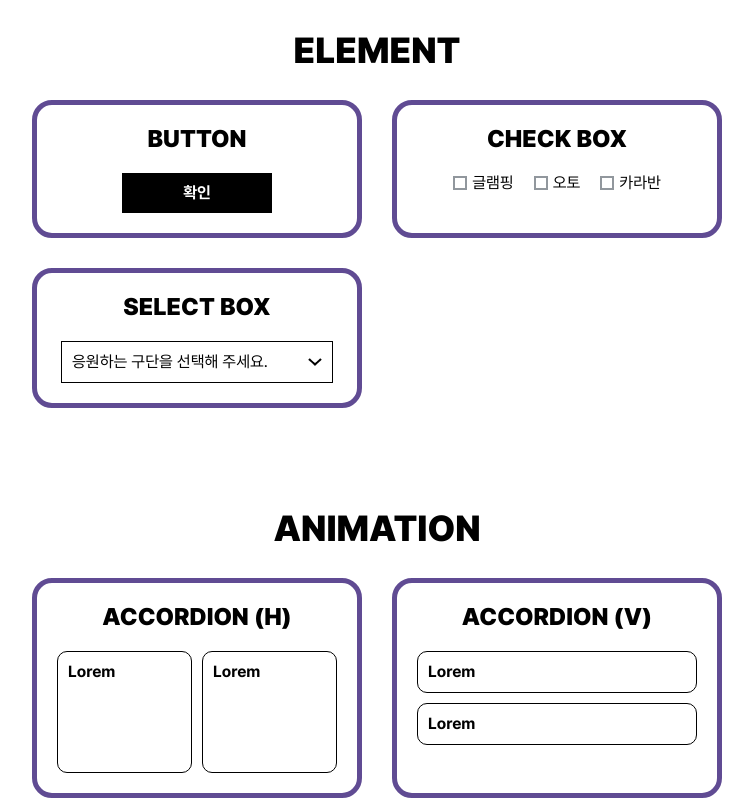
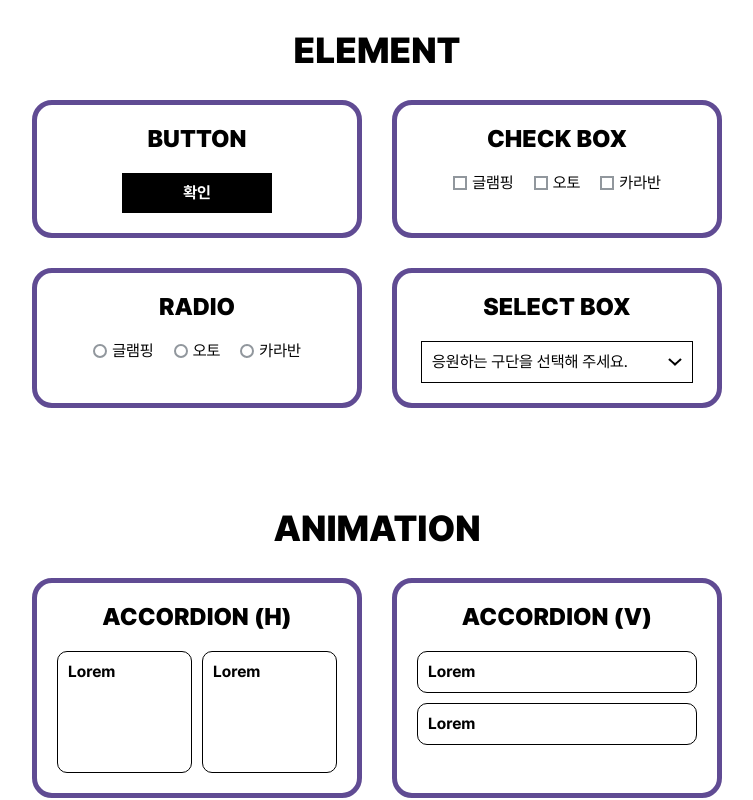
Before and after one commit to ParkGana/component-react-vite, a Next.js app: page / in a window 1280 px wide. Shown: the top 800 px of the page, without its empty margins (263-1016 px from the left). Built offline with nearby package versions, Linux system fonts and the light colour scheme.

Commit message:
RADIO 구현

```diff
--- /dev/null
+++ b/src/component/radio/radio.hook.ts
@@ -0,0 +1,12 @@
+export function useRadio(choiceCallback: (value: string) => void) {
+    /* RADIO 선택 이벤트 */
+    const onChoiceOption = (value: string) => {
+        choiceCallback(value)
+    }
+
+    return {
+        events: {
+            onChoiceOption
+        }
+    }
+}
--- /dev/null
+++ b/src/component/radio/radio.style.ts
@@ -0,0 +1,44 @@
+import styled from 'styled-components'
+
+export namespace RadioStyle {
+    export const Container = styled.div`
+        display: grid;
+        grid-template-columns: repeat(3, fit-content(200px));
+        gap: 20px;
+    `
+
+    export const SafetyContainer = styled.div`
+        display: grid;
+        align-items: center;
+        grid-template-columns: repeat(2, auto);
+    `
+
+    export const Input = styled.input`
+        ${({ theme }) => `
+            -webkit-appearance: none;
+            -moz-appearance: none;
+            appearance: none;
+            width: 14px;
+            height: 14px;
+            border: 2px solid ${theme.color.gray};
+            border-radius: 50%;
+            outline: none;
+            cursor: pointer;
+
+            :checked {
+                background-color: ${theme.color.gray};
+                border: 2px solid ${theme.color.white};
+                box-shadow: 0 0 0 2px ${theme.color.gray};
+            }
+        `}
+    `
+
+    export const Text = styled.label`
+        ${({ theme }) => `
+            ${theme.font.body1};
+            color: ${theme.color.black};
+            padding-left: 5px;
+            cursor: pointer;
+        `}
+    `
+}
--- /dev/null
+++ b/src/component/radio/radio.view.tsx
@@ -0,0 +1,30 @@
+import React from 'react'
+import { RadioStyle } from './radio.style'
+import { useRadio } from './radio.hook'
+
+export function Radio({
+    options,
+    choiceCallback
+}: {
+    options: Array<string[]>
+    choiceCallback: (value: string) => void
+}) {
+    const { events } = useRadio(choiceCallback)
+
+    return (
+        <RadioStyle.Container>
+            {options.map((option, index) => (
+                <RadioStyle.SafetyContainer key={index}>
+                    <RadioStyle.Input
+                        type="radio"
+                        id={option[0]}
+                        name="radio"
+                        value={option[1]}
+                        onClick={() => events.onChoiceOption(option[1])}
+                    />
+                    <RadioStyle.Text htmlFor={option[0]}>{option[1]}</RadioStyle.Text>
+                </RadioStyle.SafetyContainer>
+            ))}
+        </RadioStyle.Container>
+    )
+}
--- a/src/section/element/element.hook.ts
+++ b/src/section/element/element.hook.ts
@@ -17,6 +17,15 @@ export function useElement() {
 
     /****************************************************************************************************/
 
+    const [choiced, setChoiced] = useState<string>()
+
+    /* Radio 선택 이벤트 */
+    const onChoiceOption = (value: string) => {
+        setChoiced(value)
+    }
+
+    /****************************************************************************************************/
+
     const [selected, setSelected] = useState<string>('응원하는 구단을 선택해 주세요.')
 
     /* SELECT BOX 선택 이벤트 */
@@ -27,11 +36,13 @@ export function useElement() {
     return {
         state: {
             checked,
+            choiced,
             selected
         },
         event: {
             onClickButton,
             onCheckOption,
+            onChoiceOption,
             onSelectOption
         }
     }
--- a/src/section/element/element.view.tsx
+++ b/src/section/element/element.view.tsx
@@ -4,6 +4,7 @@ import { Button } from '@/src/component/button/button.view'
 import { Item } from '@/src/component/common/item/item.view'
 import { SelectBox } from '@/src/component/select-box/select-box.view'
 import { CheckBox } from '@/src/component/check-box/check-box.view'
+import { Radio } from '@/src/component/radio/radio.view'
 
 export function ElementSection() {
     const { state, event } = useElement()
@@ -23,6 +24,17 @@ export function ElementSection() {
                         ['check-3', '카라반']
                     ]}
                     checkCallback={event.onCheckOption}
+                />
+            </Item>
+
+            <Item title={'RADIO'}>
+                <Radio
+                    options={[
+                        ['radio-1', '글램핑'],
+                        ['radio-2', '오토'],
+                        ['radio-3', '카라반']
+                    ]}
+                    choiceCallback={event.onChoiceOption}
                 />
             </Item>
 
```
